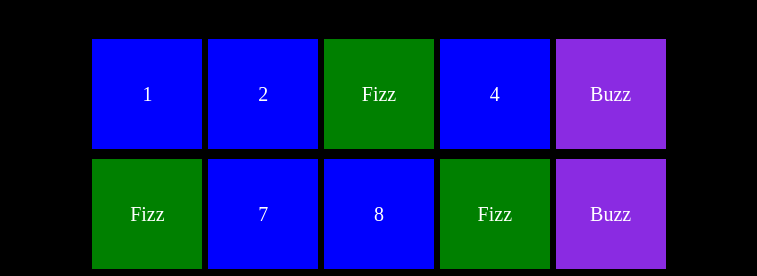
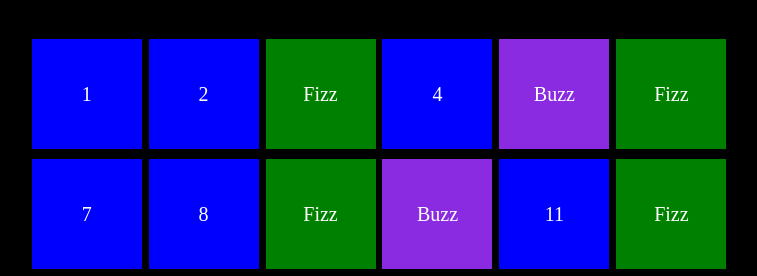
Before and after one commit to Andrea9808/js-fizzbuzz, a plain HTML site: page Bonus/index.html in a window 1280 px wide. Shown: the part 159-435 px from the top of the page, without its empty margins (261-1018 px from the left). Drawn offline with Linux system fonts and the light colour scheme.

Commit message:
fix layout

```diff
--- a/Bonus/css/style.css
+++ b/Bonus/css/style.css
@@ -11,16 +11,17 @@ h1{
 }
 
 .container{
+    width: 55%;
     display: flex;
     justify-content: space-around;
     flex-wrap: wrap;
-    width: 46%;
     justify-content: center;
     margin: 0 auto;
     gap: 1%;
 }
 
 .square{
+    width: calc(100%/7);
     display: flex;
     justify-content: center;
     align-items: center;
```
